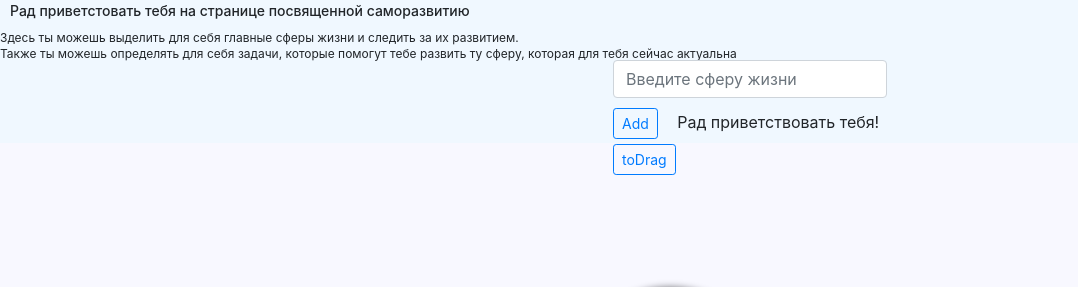
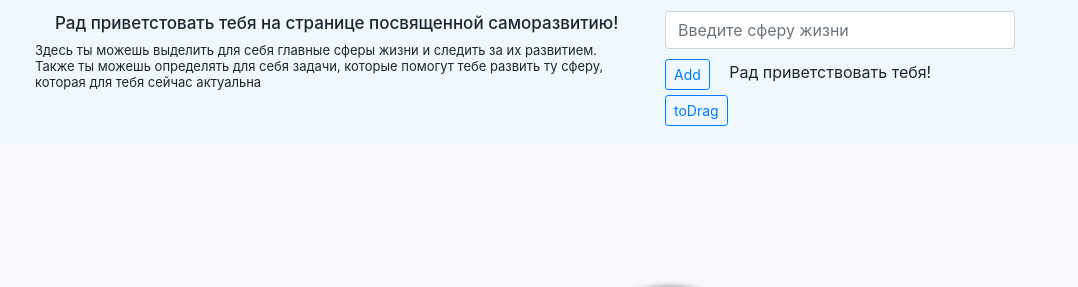
Before and after one commit to maratkhambelov/discovermyself, a plain HTML site: page src/index.html in a window 1280 px wide. Shown: the top 287 px of the page, without its empty margins (0-1078 px from the left). Drawn offline with nearby package versions, Linux system fonts and the light colour scheme.

Commit message:
add style for elements

```diff
--- a/src/css/style.css
+++ b/src/css/style.css
@@ -15,16 +15,18 @@
     margin-top: -7px;
     display: flex;
     align-items: center;
-    flex-direction: column;
-    justify-content: space-between;
+    flex-direction: row;
+    justify-content: center;
 }
 .header__items {
-    max-width: 360px;
+    min-width: 350px;
+    margin-left: 30px;
 }
 .header__group-add {
-    /*align-self: flex-start;*/
+
 }
 .header__input {
+
     margin-bottom: 10px;
 }
 .header__btn-addfield {
@@ -39,14 +41,16 @@
 .header__div-title {
     align-self: flex-start;
     line-height: 1;
+    max-width: 40%;
+    margin-left: -450px;
+    margin-top: 20px;
 }
 .header__h3-title {
-    margin-top: 10px;
-    margin-left: 10px;
-    font-size: 14px;
+    margin-left: 20px;
+    font-size: 17px;
 }
 .header__span-title {
-    font-size: 12px;
+    font-size: 13px;
 }
 .div__main-byself {
     width: 200px;
--- a/src/index.html
+++ b/src/index.html
@@ -12,7 +12,7 @@
 <body>
 <div class="header">
     <div class="header__div-title">
-    <h3 class="header__h3-title">Рад приветстовать тебя на странице посвященной саморазвитию</h3>
+    <h3 class="header__h3-title">Рад приветстовать тебя на странице посвященной саморазвитию!</h3>
     <span class="header__span-title"> Здесь ты можешь выделить для себя главные сферы жизни и следить за их развитием.
         <br>
         <span> Также ты можешь определять для себя задачи, которые помогут тебе развить ту сферу, которая для тебя сейчас актуальна</span>
--- a/src/js/app.js
+++ b/src/js/app.js
@@ -163,6 +163,8 @@ function rebuildTree(container, list) {
                 const nameFieldEl = spanFieldEl.textContent // возможно ошибка, здесь дублер
 
                 rebuildTreeWindow(windowTaskListEl, fieldList, nameFieldEl, fieldNameWindow) // возможно ошибка
+
+            }
             addTaskBtn.addEventListener('click', event => {
                 addTask();
             });
@@ -177,7 +179,6 @@ function rebuildTree(container, list) {
                 const taskEl = new FieldTask(taskNameEl);
                 fieldList.addtask(nameFieldEl, taskEl)
                 rebuildTreeWindow(windowTaskListEl, fieldList, nameFieldEl)
-                }
             }
 
         });
```
Lines whose indentation alone changed are shown as unchanged.
